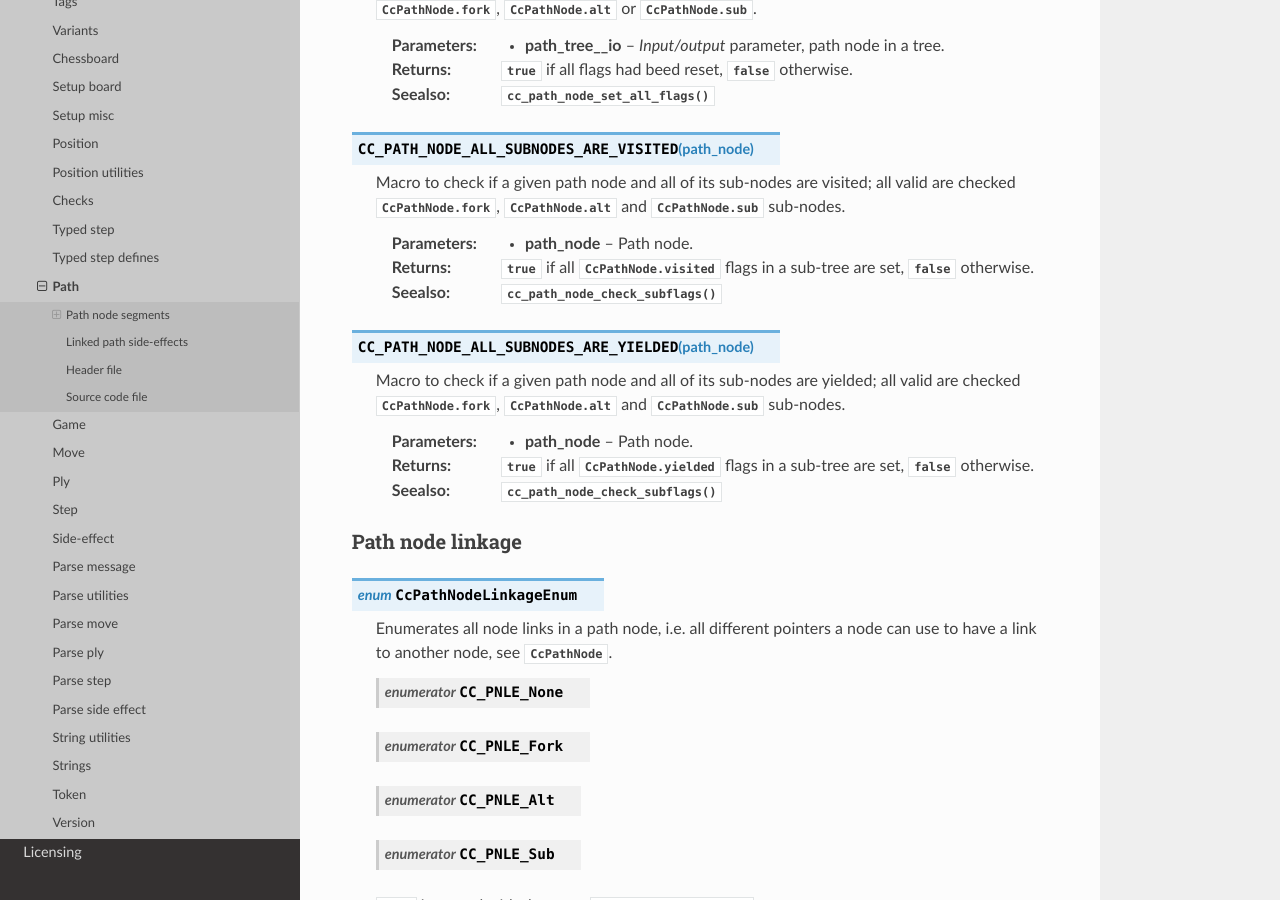
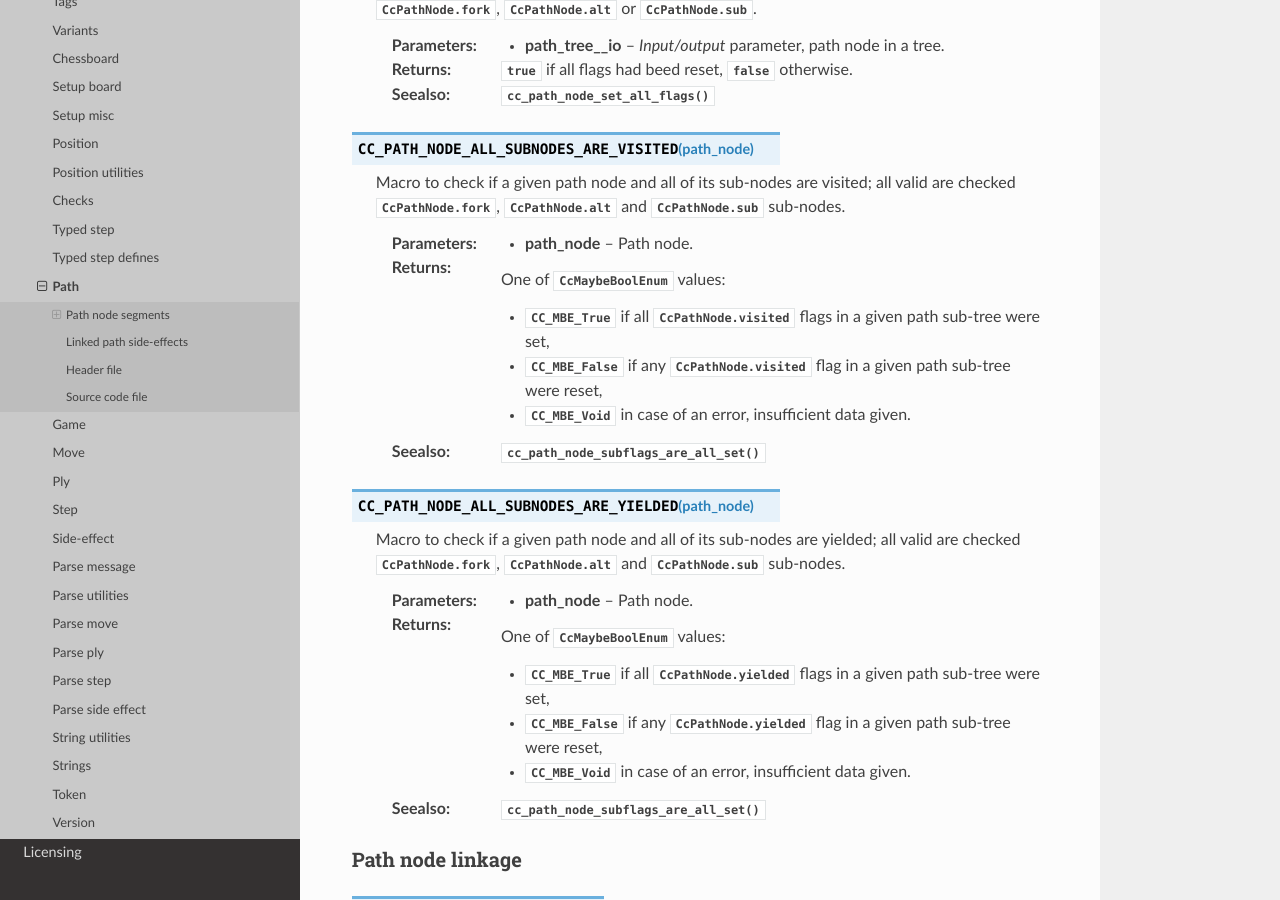
Before and after one commit to mmlacak/crochess, a Sphinx documentation site: the page built from docs/source/libcc/ccpath.rst, in a window 1280 px wide and 900 px high, scrolled down 3364 px. Built offline with Sphinx 7.4.7 and the Read the Docs theme 3.1.0, drawn with Linux system fonts in a browser that asks for light colours; some of the changed text lies outside the part shown.

Commit message:
Converted cc_path_node_check_subflags() to return CcMaybeBoolEnum + rename + docs.

```diff
--- a/docs/source/conf.py
+++ b/docs/source/conf.py
@@ -26,10 +26,10 @@ copyright = '2021, Mario Mlačak'
 author = 'Mario Mlačak'
 
 # The short X.Y version
-version = "0.0.1.399:1578+20251230.064832"   # docs-new-lib-short-version-major-minor-feature-commit+meta~breaks-place-marker
+version = "0.0.1.400:1579+20251230.081027"   # docs-new-lib-short-version-major-minor-feature-commit+meta~breaks-place-marker
 
 # The full version, including alpha/beta/rc tags
-release = "0.0.1.399:1578+20251230.064832"   # docs-new-lib-full-version-major-minor-feature-commit+meta~breaks-place-marker
+release = "0.0.1.400:1579+20251230.081027"   # docs-new-lib-full-version-major-minor-feature-commit+meta~breaks-place-marker
 
 
 # -- General configuration ---------------------------------------------------
--- a/docs/source/libcc/ccpath.rst
+++ b/docs/source/libcc/ccpath.rst
@@ -188,9 +188,12 @@ Path node macros
     :c:member:`CcPathNode.sub` sub-nodes.
 
     :param path_node: Path node.
-    :returns: :c:data:`true` if all :c:member:`CcPathNode.visited` flags in a
-        sub-tree are set, :c:data:`false` otherwise.
-    :seealso: :c:func:`cc_path_node_check_subflags()`
+    :returns: One of :c:enum:`CcMaybeBoolEnum` values:
+
+        * :c:enumerator:`CC_MBE_True` if all :c:member:`CcPathNode.visited` flags in a given path sub-tree were set,
+        * :c:enumerator:`CC_MBE_False` if any :c:member:`CcPathNode.visited` flag in a given path sub-tree were reset,
+        * :c:enumerator:`CC_MBE_Void` in case of an error, insufficient data given.
+    :seealso: :c:func:`cc_path_node_subflags_are_all_set()`
 
 .. c:macro:: CC_PATH_NODE_ALL_SUBNODES_ARE_YIELDED(path_node)
 
@@ -199,9 +202,12 @@ Path node macros
     :c:member:`CcPathNode.sub` sub-nodes.
 
     :param path_node: Path node.
-    :returns: :c:data:`true` if all :c:member:`CcPathNode.yielded` flags in a
-        sub-tree are set, :c:data:`false` otherwise.
-    :seealso: :c:func:`cc_path_node_check_subflags()`
+    :returns: One of :c:enum:`CcMaybeBoolEnum` values:
+
+        * :c:enumerator:`CC_MBE_True` if all :c:member:`CcPathNode.yielded` flags in a given path sub-tree were set,
+        * :c:enumerator:`CC_MBE_False` if any :c:member:`CcPathNode.yielded` flag in a given path sub-tree were reset,
+        * :c:enumerator:`CC_MBE_Void` in case of an error, insufficient data given.
+    :seealso: :c:func:`cc_path_node_subflags_are_all_set()`
 
 .. _lbl-libcc-ccpath-pathnodelinkage:
 
@@ -457,7 +463,7 @@ Path node functions
               :c:data:`false` otherwise.
     :seealso: :c:macro:`CC_PATH_NODE_RESET_ALL_FLAGS()`
 
-.. c:function:: bool cc_path_node_check_subflags( CcPathNode * path_node, bool check_yielded )
+.. c:function:: bool cc_path_node_subflags_are_all_set( CcPathNode * path_node, bool check_yielded )
 
     Checks all flags in a given path node, and all of its sub-nodes, i.e. all of valid
     :c:member:`CcPathNode.fork`, :c:member:`CcPathNode.alt` and :c:member:`CcPathNode.sub`
@@ -466,8 +472,11 @@ Path node functions
     :param path_node: A path node.
     :param check_yielded: A flag, whether to check :c:member:`CcPathNode.yielded` (if :c:data:`true`),
         or :c:member:`CcPathNode.visited` (if :c:data:`false`).
-    :returns: :c:data:`true` if all flags in a sub-tree are set,
-              :c:data:`false` otherwise.
+    :returns: One of :c:enum:`CcMaybeBoolEnum` values:
+
+        * :c:enumerator:`CC_MBE_True` if all flags in a given path sub-tree were set,
+        * :c:enumerator:`CC_MBE_False` if any flag in a given path sub-tree were reset,
+        * :c:enumerator:`CC_MBE_Void` in case of an error, insufficient data given.
 
 .. c:function:: CcMaybeBoolEnum cc_path_node_iter_next( CcPathNode ** path_node__io )
 
```
Also changed, not shown: README.md (+2 -2 lines), 5 other files.
